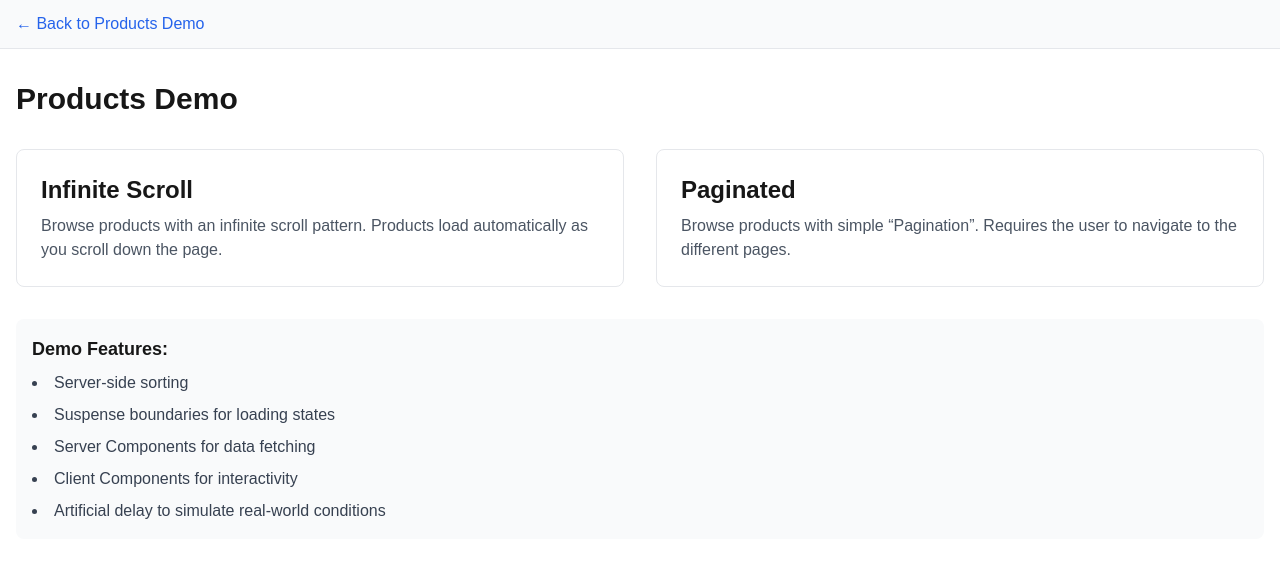
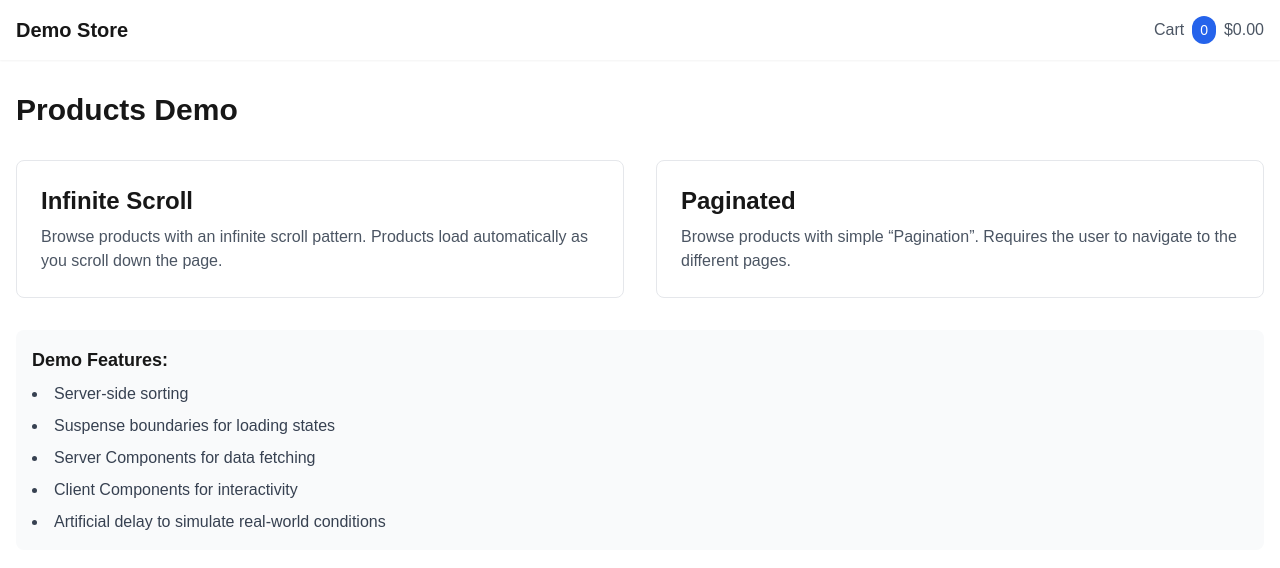
Before and after one commit to dustinsgoodman/demystifying-rsc-demo, a Next.js app: page /products in a window 1280 px wide. Shown: the top 568 px of the page. Built offline with nearby package versions, Linux system fonts and the light colour scheme.

Commit message:
add cart context

```diff
--- a/app/layout.tsx
+++ b/app/layout.tsx
@@ -1,4 +1,7 @@
 import type { Metadata } from "next";
+import Link from "next/link";
+import { CartProvider } from "@/src/context/cart";
+import { CartSummary } from "@/src/components/CartSummary.client";
 import localFont from "next/font/local";
 import "./globals.css";
 
@@ -20,15 +23,27 @@ export const metadata: Metadata = {
 
 export default function RootLayout({
   children,
-}: Readonly<{
+}: {
   children: React.ReactNode;
-}>) {
+}) {
   return (
     <html lang="en">
       <body
         className={`${geistSans.variable} ${geistMono.variable} antialiased`}
       >
-        {children}
+        <CartProvider>
+          <div className="min-h-screen">
+            <header className="bg-white shadow-sm">
+              <div className="container mx-auto px-4 py-4 flex justify-between items-center">
+                <Link href="/">
+                  <h1 className="text-xl font-bold">Demo Store</h1>
+                </Link>
+                <CartSummary />
+              </div>
+            </header>
+            <div className="min-h-screen">{children}</div>
+          </div>
+        </CartProvider>
       </body>
     </html>
   );
--- a/app/products/layout.tsx
+++ /dev/null
@@ -1,20 +0,0 @@
-import Link from "next/link";
-
-export default function ProductsLayout({
-  children,
-}: {
-  children: React.ReactNode;
-}) {
-  return (
-    <main className="min-h-screen bg-white">
-      <nav className="bg-gray-50 border-b">
-        <div className="container mx-auto px-4 py-3">
-          <Link href="/products" className="text-blue-600 hover:text-blue-800">
-            ← Back to Products Demo
-          </Link>
-        </div>
-      </nav>
-      {children}
-    </main>
-  );
-}
--- /dev/null
+++ b/src/components/AddToCart.client.tsx
@@ -0,0 +1,62 @@
+"use client";
+import { useState, useTransition } from "react";
+import { useCart } from "@/src/context/cart";
+import { Product } from "@/lib/db/types";
+
+export function AddToCart({ product }: { product: Product }) {
+  const { addItem } = useCart();
+  const [quantity, setQuantity] = useState<number>(1);
+  const [added, setAdded] = useState(false);
+  const [isPending, startTransition] = useTransition();
+
+  const incrementQuantity = () => {
+    setQuantity((prevQuantity) => prevQuantity + 1);
+  };
+
+  const decrementQuantity = () => {
+    setQuantity((prevQuantity) => {
+      if (prevQuantity === 1) return 1;
+      return prevQuantity - 1;
+    });
+  };
+
+  const handleAddToCart = () => {
+    startTransition(() => {
+      addItem(product, quantity);
+      setAdded(true);
+      setQuantity(1);
+      setTimeout(() => setAdded(false), 1000);
+    });
+  };
+
+  return (
+    <div className="flex items-center gap-2">
+      <button
+        onClick={decrementQuantity}
+        className="text-lg bg-black text-white rounded-full w-10 h-10"
+      >
+        -
+      </button>
+      <input
+        type="number"
+        min={1}
+        value={quantity}
+        onChange={(e) => setQuantity(Number(e.target.value))}
+        className="text-lg w-16 text-right border border-black rounded-md"
+      />
+      <button
+        onClick={incrementQuantity}
+        className="text-lg bg-black text-white rounded-full w-10 h-10"
+      >
+        +
+      </button>
+      <button
+        onClick={handleAddToCart}
+        disabled={isPending}
+        className="text-lg bg-blue-500 text-white rounded-md px-4 py-1"
+      >
+        {added ? "Added to Cart!" : "Add to cart"}
+      </button>
+    </div>
+  );
+}
--- /dev/null
+++ b/src/components/CartSummary.client.tsx
@@ -0,0 +1,18 @@
+"use client";
+
+import { useCart } from "../context/cart";
+
+export function CartSummary() {
+  const { state } = useCart();
+  const itemCount = state.items.reduce((acc, item) => acc + item.quantity, 0);
+
+  return (
+    <div className="flex items-center gap-2">
+      <span className="text-gray-600">Cart</span>
+      <span className="bg-blue-600 text-white px-2 py-1 rounded-full text-sm">
+        {itemCount}
+      </span>
+      <span className="text-gray-600">${state.total.toFixed(2)}</span>
+    </div>
+  );
+}
--- a/src/components/ProductDetails.server.tsx
+++ b/src/components/ProductDetails.server.tsx
@@ -1,5 +1,6 @@
 import { getProduct } from "@/lib/db/products";
 import Image from "next/image";
+import { AddToCart } from "./AddToCart.client";
 
 export async function ProductDetails({ productId }: { productId: string }) {
   const product = await getProduct(productId);
@@ -24,6 +25,8 @@ export async function ProductDetails({ productId }: { productId: string }) {
         <p className="text-xl text-gray-600">{product.brand}</p>
         <p className="text-2xl font-semibold">${product.price}</p>
         <p className="text-gray-700">{product.description}</p>
+
+        <AddToCart product={product} />
       </div>
     </div>
   );
--- /dev/null
+++ b/src/context/cart.tsx
@@ -0,0 +1,128 @@
+"use client";
+
+import { Product } from "@/lib/db/types";
+import { createContext, useContext, useReducer } from "react";
+
+type CartItem = {
+  product: Product;
+  quantity: number;
+};
+
+type CartState = {
+  items: CartItem[];
+  total: number;
+};
+
+type CartAction =
+  | { type: "ADD_ITEM"; payload: { product: Product; quantity: number } }
+  | { type: "REMOVE_ITEM"; payload: string }
+  | {
+      type: "UPDATE_QUANTITY";
+      payload: { productId: string; quantity: number };
+    };
+
+const CartContext = createContext<{
+  state: CartState;
+  addItem: (product: Product, quantity: number) => void;
+  removeItem: (productId: string) => void;
+  updateQuantity: (productId: string, quantity: number) => void;
+} | null>(null);
+
+function cartReducer(state: CartState, action: CartAction): CartState {
+  switch (action.type) {
+    case "ADD_ITEM": {
+      const existingItem = state.items.find(
+        (item) => item.product.id === action.payload.product.id
+      );
+
+      if (existingItem) {
+        return {
+          ...state,
+          items: state.items.map((item) =>
+            item.product.id === action.payload.product.id
+              ? { ...item, quantity: item.quantity + action.payload.quantity }
+              : item
+          ),
+          total: state.total + action.payload.product.price,
+        };
+      }
+
+      return {
+        ...state,
+        items: [
+          ...state.items,
+          {
+            product: action.payload.product,
+            quantity: action.payload.quantity,
+          },
+        ],
+        total:
+          state.total + action.payload.product.price * action.payload.quantity,
+      };
+    }
+    case "REMOVE_ITEM": {
+      const item = state.items.find(
+        (item) => item.product.id === action.payload
+      );
+      if (!item) return state;
+
+      return {
+        ...state,
+        items: state.items.filter((item) => item.product.id !== action.payload),
+        total: state.total - item.product.price * item.quantity,
+      };
+    }
+    case "UPDATE_QUANTITY": {
+      const item = state.items.find(
+        (item) => item.product.id === action.payload.productId
+      );
+      if (!item) return state;
+
+      const quantityDiff = action.payload.quantity - item.quantity;
+
+      return {
+        ...state,
+        items: state.items.map((item) =>
+          item.product.id === action.payload.productId
+            ? { ...item, quantity: action.payload.quantity }
+            : item
+        ),
+        total: state.total + item.product.price * quantityDiff,
+      };
+    }
+    default:
+      return state;
+  }
+}
+
+export function CartProvider({ children }: { children: React.ReactNode }) {
+  const [state, dispatch] = useReducer(cartReducer, { items: [], total: 0 });
+
+  const addItem = (product: Product, quantity: number) => {
+    dispatch({ type: "ADD_ITEM", payload: { product, quantity } });
+  };
+
+  const removeItem = (productId: string) => {
+    dispatch({ type: "REMOVE_ITEM", payload: productId });
+  };
+
+  const updateQuantity = (productId: string, quantity: number) => {
+    dispatch({ type: "UPDATE_QUANTITY", payload: { productId, quantity } });
+  };
+
+  return (
+    <CartContext.Provider
+      value={{ state, addItem, removeItem, updateQuantity }}
+    >
+      {children}
+    </CartContext.Provider>
+  );
+}
+
+export function useCart() {
+  const context = useContext(CartContext);
+  if (!context) {
+    throw new Error("useCart must be used within a CartProvider");
+  }
+  return context;
+}
```
